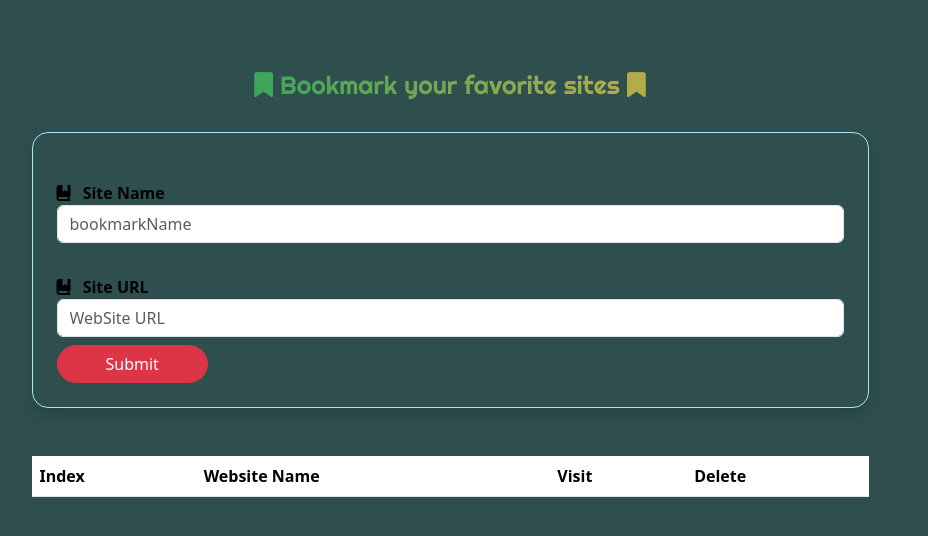
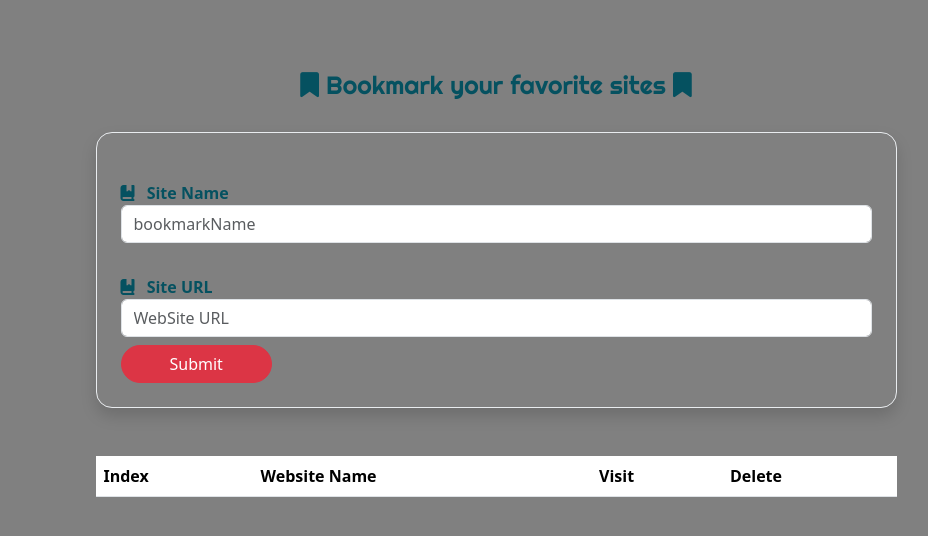
Before and after one commit to ahmed11191/bookmark, a plain HTML site: page index.html in a window 1280 px wide. Shown: the part 142-678 px from the top of the page, without its empty margins (144-1072 px from the left). Drawn offline with Linux system fonts and the light colour scheme.

Commit message:
initial commit

```diff
--- a/css/style.css
+++ b/css/style.css
@@ -1,6 +1,6 @@
 
 body{
-  background-color:darkslategray
+  background-color:gray
 }
 h1{
   font-family: "Pacifico", cursive;
@@ -32,14 +32,7 @@ h2{
   font-size: 25px;
   font-family: "Righteous", sans-serif;
   font-weight: 400;
-  background-image: linear-gradient(to right, #3ca55c, #b5ac49);
-  -webkit-background-clip: text;
-    background-clip: text;
-  -webkit-text-fill-color: transparent;
+
 }
 .fa-book-bookmark::before {
   content: "\e0bb";}
-
-.bookmark{
-  background:
-}
--- a/index.html
+++ b/index.html
@@ -24,31 +24,31 @@
   </head>
 
   <body>
-    <div class="interface py-5 " >
-    <div class="container d-flex flex-column justify-content-center align-items-center mx-4">
+    <div class="interface py-5 container" >
+    <div class=" d-flex flex-column justify-content-center align-items-center mx-4">
       <h1 class="py-2 position-relative">
         Bookmarker
       </h1>
 
 
     <div class=" bookmark p-3 py-3 mt-5 d-flex flex-column justify-content-center align-items-center gap-4" ></div>
-    <h2 class="text-center text-white  fw-medium  ">
+    <h2 class="text-center text-white  fw-medium   text-info-emphasis">
       <i class="fa-solid fa-bookmark"></i>
       Bookmark your favorite sites
       <i class="fa-solid fa-bookmark"></i>
     </h2>
     <!-- #<form> -->
 
-    <div class=" bookmark  w-75 mx-auto mt-4 p-3   border border-info-subtle rounded-4 p-4 shadow rounded ">
+    <div class=" bookmark  w-75 mx-auto mt-4 p-3   border border-light-subtle rounded-4 p-4 shadow rounded ">
 
       <div  container class="site-name w-100 d-flex flex-column justify-content-center py-4">
-          <lable  class="pd-2 fw-semibold fw-bolder text-body-emphasis" for="siteName" >
+          <lable  class="pd-2 fw-semibold fw-bolder text-info-emphasis" for="siteName" >
           <i class="fa-solid fa-book-bookmark pe-2"></i> Site Name </lable>
 
         <input id="siteName" class="form-control" type="text" placeholder="bookmarkName">
       </div>
       <div class="site-name w-100 d-flex flex-column justify-content-center py-2">
-        <lable class="pd-2 fw-semibold text-body-emphasis " for="siteURL"   >
+        <lable class="pd-2 fw-semibold text-info-emphasis " for="siteURL"   >
         <i class="fa-solid fa-book-bookmark pe-2"> </i>  Site URL </lable>
       <input id="siteURL" class="form-control" type="text" placeholder="WebSite URL">
     </div>
```
